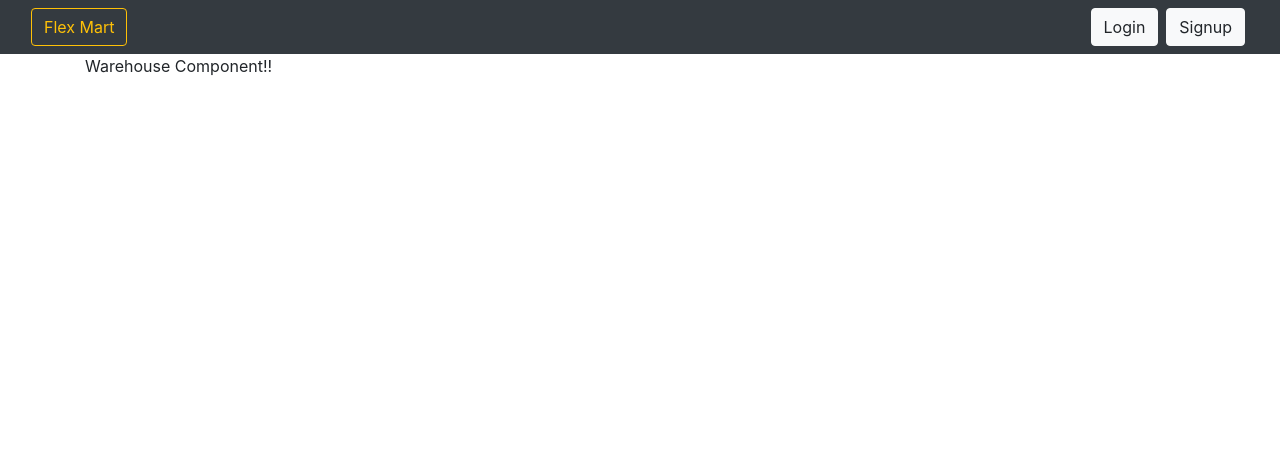
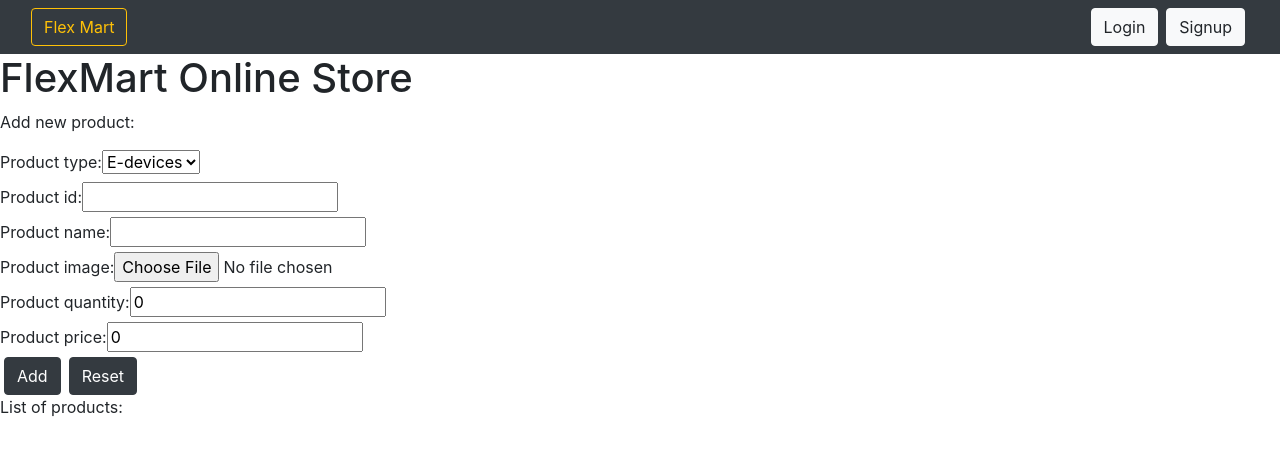
Before and after one commit to Me-and-the-bois/FlexMart, a React (Create React App) app: page /warehouse/dashboard in a window 1280 px wide. Shown: the top 452 px of the page. Built offline with nearby package versions, Linux system fonts and the light colour scheme.

Commit message:
Completed frontend of warehouse component. UI left.

```diff
--- a/src/App.js
+++ b/src/App.js
@@ -20,12 +20,12 @@ const App = () => (
           <Switch>
             <Route exact path='/login' component={login}/>
             <Route exact path='/register' component={register}/>
-            <Route exact path='/customer/dashboard' component={customer}/>
-            <Route exact path='/admin/dashboard' component={admin}/>
-            <Route exact path='/delivery/dashboard' component={delivery}/>
-            <Route exact path='/warehouse/dashboard' component={warehouse}/>
           </Switch>
         </section>
+        <Route exact path='/customer/dashboard' component={customer}/>
+        <Route exact path='/admin/dashboard' component={admin}/>
+        <Route exact path='/delivery/dashboard' component={delivery}/>
+        <Route exact path='/warehouse/dashboard' component={warehouse}/>
       </Fragment>
     </Router>
 );
--- /dev/null
+++ b/src/Components/Warehouse View/Table.js
@@ -0,0 +1,51 @@
+import React from 'react';
+
+export default class Table extends React.Component {
+    constructor(props) {
+        super(props);
+        this.state = {
+            columns: [],
+            data: []
+        };
+    }
+    deleteProduct = (row) => {
+        console.log("Delete!!", row);
+        //delete from backend
+    }
+
+    static getDerivedStateFromProps(props, state) {
+        return {
+            columns: props.columns,
+            data: props.data
+        };
+    }
+    render(){
+        return(
+            <table>
+                <thead>
+                    <tr>
+                        {this.state.columns.map(data => <th key={data}>{data}</th>)}
+                    </tr>
+                </thead>
+                <tbody>
+                    {this.state.data.map(row => {
+                                return(
+                                <tr key={Object.values(row)[1]}>
+                                    {Object.keys(row).map(rowdatakey => {
+                                            if(rowdatakey !== 'pimg')
+                                            return <td key={rowdatakey}>{row[rowdatakey]}</td>
+                                            else {
+                                                const img = row[rowdatakey];
+                                                return <td key={rowdatakey}><img src={img} width="100" height ="100" alt={row['pname']}/></td>
+                                            }
+                                        })}
+                                    <td><button type="button" className="btn btn-dark mx-1" onClick= {() => {this.deleteProduct(row)}}>Delete</button></td>
+                                </tr>
+                                );
+                            })
+                    }
+                </tbody>
+            </table>
+        );
+    }
+}
--- a/src/Components/Warehouse View/warehouse.js
+++ b/src/Components/Warehouse View/warehouse.js
@@ -1,11 +1,95 @@
 import React, { Fragment } from 'react';
+import Table from './Table';
 
-const warehouse = ()  => {
-    return(
-        <Fragment>
-            <p>Warehouse Component!!</p>
-        </Fragment>
-    );
+export default class warehouse extends React.Component {
+    constructor(props){
+        super(props);
+        this.state = {
+            columns: [],
+            productList: []
+        };
+    }
+    componentDidUpdate() {
+        const addProductButton = document.getElementById('addProduct');
+        if(this.state.productList) {
+            addProductButton.hidden = false;
+        } else {
+            addProductButton.hidden = true;
+        }
+    }
+    addNewProduct = e => {
+        e.preventDefault();
+        console.log("Add button clicked!!");
+        const ptype = document.getElementById('ptype').value;
+        const pid = document.getElementById('pid').value;
+        const pname = document.getElementById('pname').value;
+        let pimg = document.getElementById('pimg').files[0];
+        const pno = document.getElementById('pno').value;
+        const pprice = document.getElementById('pprice').value;
+        if(pid&&pname&&pimg&&pno&&pprice) {
+            console.log("New product added!!");
+            //send to database
+            pimg = URL.createObjectURL(pimg);
+            const productData = {ptype,pid,pname,pimg,pno,pprice};
+            this.tempList = [...this.state.productList];
+            this.tempList.push(productData);
+            console.log(this.tempList);
+            this.setState({
+                productList: this.tempList,
+                columns: ["PTYPE","PID","PNAME","PIMAGE","PNO","PPRICE"]
+            }, () => {
+                console.log('Updated Product List', this.state.productList);
+            });
+        } else {
+            console.log("Form empty!!");
+        }
+    }
+
+    addProduct = e => {
+        console.log("Add list of products to customer view table!!");
+    }
+
+    render() {
+        return(
+            <Fragment>
+                <header><h1>FlexMart Online Store</h1></header>
+                <div className="newProduct">
+                    {
+                    //to add new products to database
+                    }
+                    <p>Add new product:</p>
+                    <form>
+                        <label>Product type:</label>
+                        <select id="ptype">
+                        <option value="e-device">E-devices</option>
+                        <option value="clothes">Clothes</option>
+                        <option value="food">Food</option>
+                        <option value="furniture">Furniture</option>
+                        </select><br/>
+                        <label>Product id:</label>
+                        <input type="text" id="pid" name="pid" required/><br/>
+                        <label>Product name:</label>
+                        <input type="text" id="pname" name="pname"/><br/>
+                        <label>Product image:</label>
+                        <input type="file" id="pimg" name="pimg" accept="image/*"/><br/>
+                        <label>Product quantity:</label>
+                        <input type="number" id="pno" name="pno" defaultValue="0"/><br/>
+                        <label>Product price:</label>
+                        <input type="number" id="pprice" name="pprice" defaultValue="0"/><br/>
+                        <button type="button" className="btn btn-dark mx-1" onClick={this.addNewProduct}>Add</button>
+                        <button type="reset" className="btn btn-dark mx-1">Reset</button>
+                    </form>
+                </div>
+                <div className="producList">
+                    {
+                    //shows list of products to be sold
+                    }
+                    <p>List of products:</p>
+                    <Table columns={this.state.columns} data={this.state.productList}/><br/>
+                    <button type="button" id="addProduct" className="btn btn-dark mx-1" onClick={this.addProduct} hidden>Add</button>
+                </div>
+            </Fragment>
+        );
+    }
+
 }
-
-export default warehouse;
```
